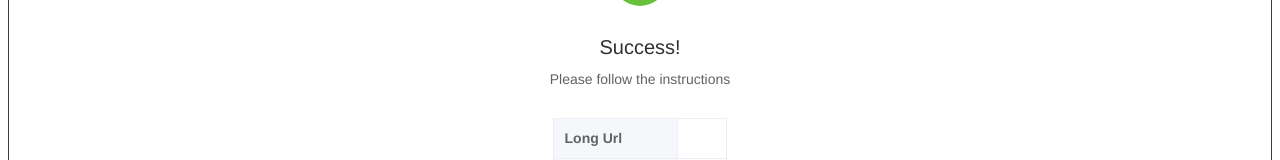
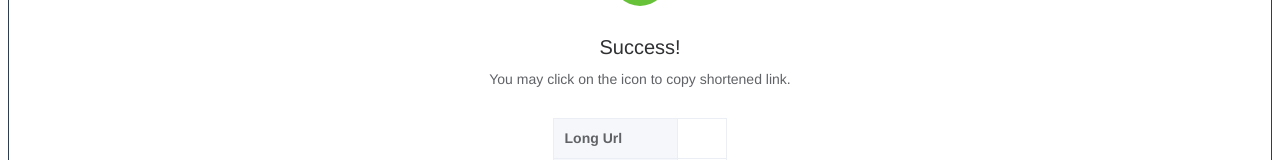
Before and after one commit to Jianzhii/url_shortener_fe_docker, a Vue app: page /result in a window 1280 px wide. Shown: the part 235-395 px from the top of the page. Built offline with nearby package versions, Linux system fonts and the light colour scheme; no server answers.

Commit message:
edit result message

```diff
--- a/src/components/output.vue
+++ b/src/components/output.vue
@@ -1,7 +1,7 @@
 <template>
     <div class="output-container">
         <el-main>
-            <el-result icon="success" title="Success!" sub-title="Please follow the instructions">
+            <el-result icon="success" title="Success!" sub-title="You may click on the icon to copy shortened link.">
                 <template #extra>
                     <el-descriptions :column="column" size="default" border>
                         <el-descriptions-item>
```
